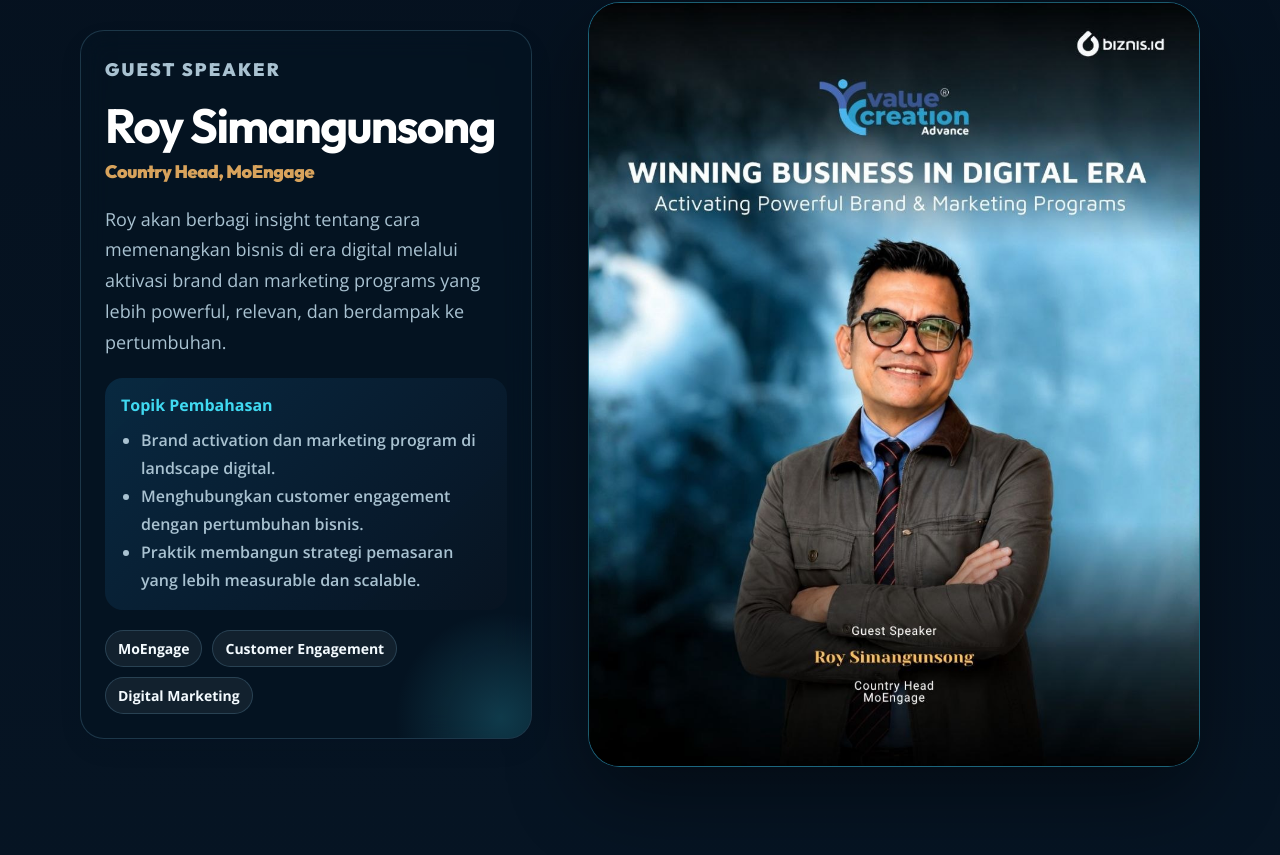
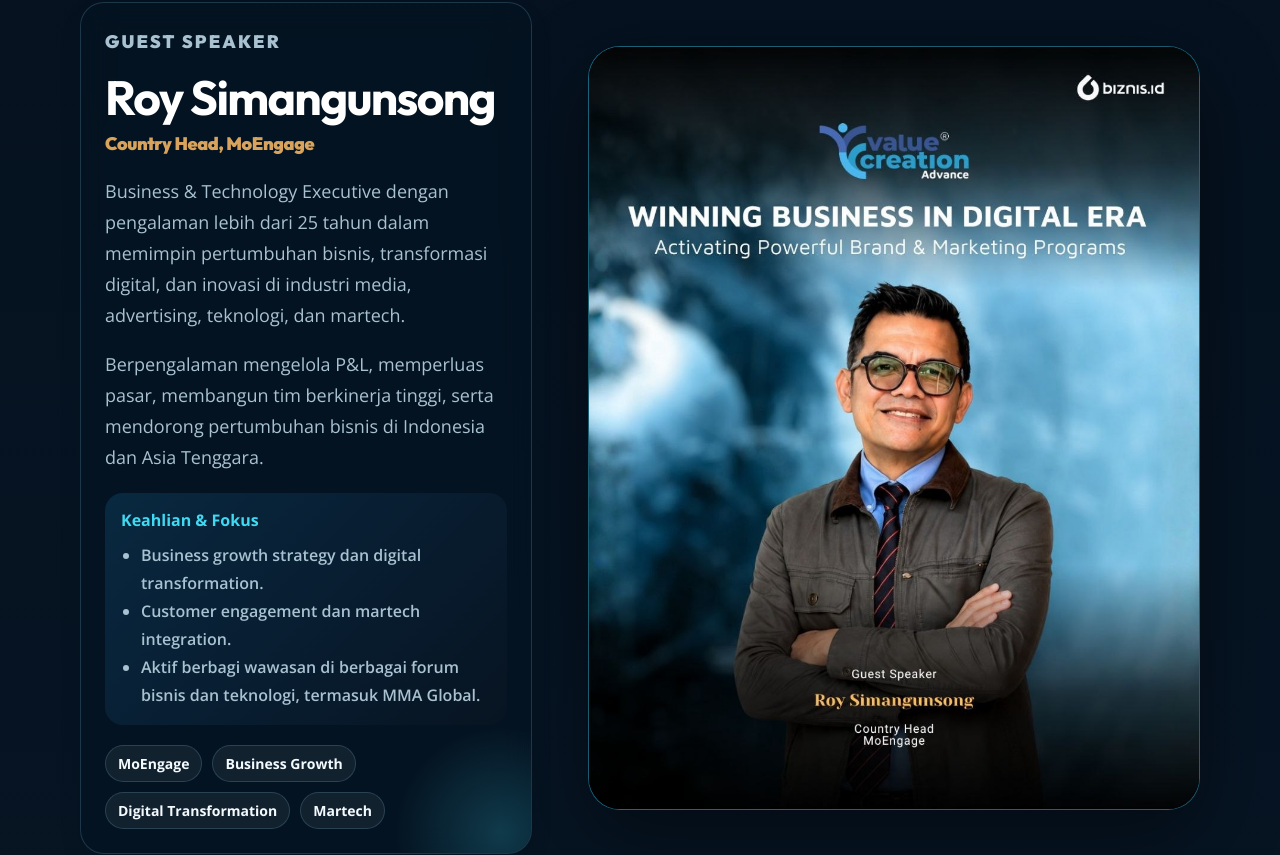
Before and after one commit to prameswaraa/landingpage-bangsalman, a plain HTML site: page index.html in a window 1280 px wide. Shown: the part 3106-3961 px from the top of the page. Drawn offline with nearby package versions, Linux system fonts and the light colour scheme.

Commit message:
Update Roy Simangunsong profile copy

```diff
--- a/index.html
+++ b/index.html
@@ -4,7 +4,7 @@
   <meta charset="utf-8" />
   <meta name="viewport" content="width=device-width, initial-scale=1" />
   <title>Value Creation Advance — Winning Business In Digital Era</title>
-  <meta name="description" content="2-Day Intensive Masterclass Value Creation: Winning Business In Digital Era bersama Baskorohadi Sukatmo dan guest speaker Roy Simangunsong, Country Head MoEngage." />
+  <meta name="description" content="2-Day Intensive Masterclass Value Creation bersama Baskorohadi Sukatmo dan Roy Simangunsong, Business & Technology Executive dengan pengalaman 25+ tahun di digital transformation dan martech." />
   <meta property="og:title" content="Value Creation Workshop — Winning Business In Digital Era" />
   <meta property="og:description" content="Berhenti perang harga. Bangun Customer Belief System untuk pertumbuhan bisnis yang agresif dan menguntungkan." />
   <meta property="og:type" content="website" />
@@ -152,17 +152,18 @@
         <p class="eyebrow">Guest Speaker</p>
         <h2>Roy Simangunsong</h2>
         <p class="speaker-title">Country Head, MoEngage</p>
-        <p>Roy akan berbagi insight tentang cara memenangkan bisnis di era digital melalui aktivasi brand dan marketing programs yang lebih powerful, relevan, dan berdampak ke pertumbuhan.</p>
+        <p>Business &amp; Technology Executive dengan pengalaman lebih dari 25 tahun dalam memimpin pertumbuhan bisnis, transformasi digital, dan inovasi di industri media, advertising, teknologi, dan martech.</p>
+        <p>Berpengalaman mengelola P&amp;L, memperluas pasar, membangun tim berkinerja tinggi, serta mendorong pertumbuhan bisnis di Indonesia dan Asia Tenggara.</p>
         <div class="role-list">
-          <strong>Topik Pembahasan</strong>
+          <strong>Keahlian &amp; Fokus</strong>
           <ul>
-            <li>Brand activation dan marketing program di landscape digital.</li>
-            <li>Menghubungkan customer engagement dengan pertumbuhan bisnis.</li>
-            <li>Praktik membangun strategi pemasaran yang lebih measurable dan scalable.</li>
+            <li>Business growth strategy dan digital transformation.</li>
+            <li>Customer engagement dan martech integration.</li>
+            <li>Aktif berbagi wawasan di berbagai forum bisnis dan teknologi, termasuk MMA Global.</li>
           </ul>
         </div>
         <div class="company-pills" aria-label="Profil guest speaker">
-          <span>MoEngage</span><span>Customer Engagement</span><span>Digital Marketing</span>
+          <span>MoEngage</span><span>Business Growth</span><span>Digital Transformation</span><span>Martech</span>
         </div>
       </div>
       <div class="facilitator-image guest-speaker-image">
```
